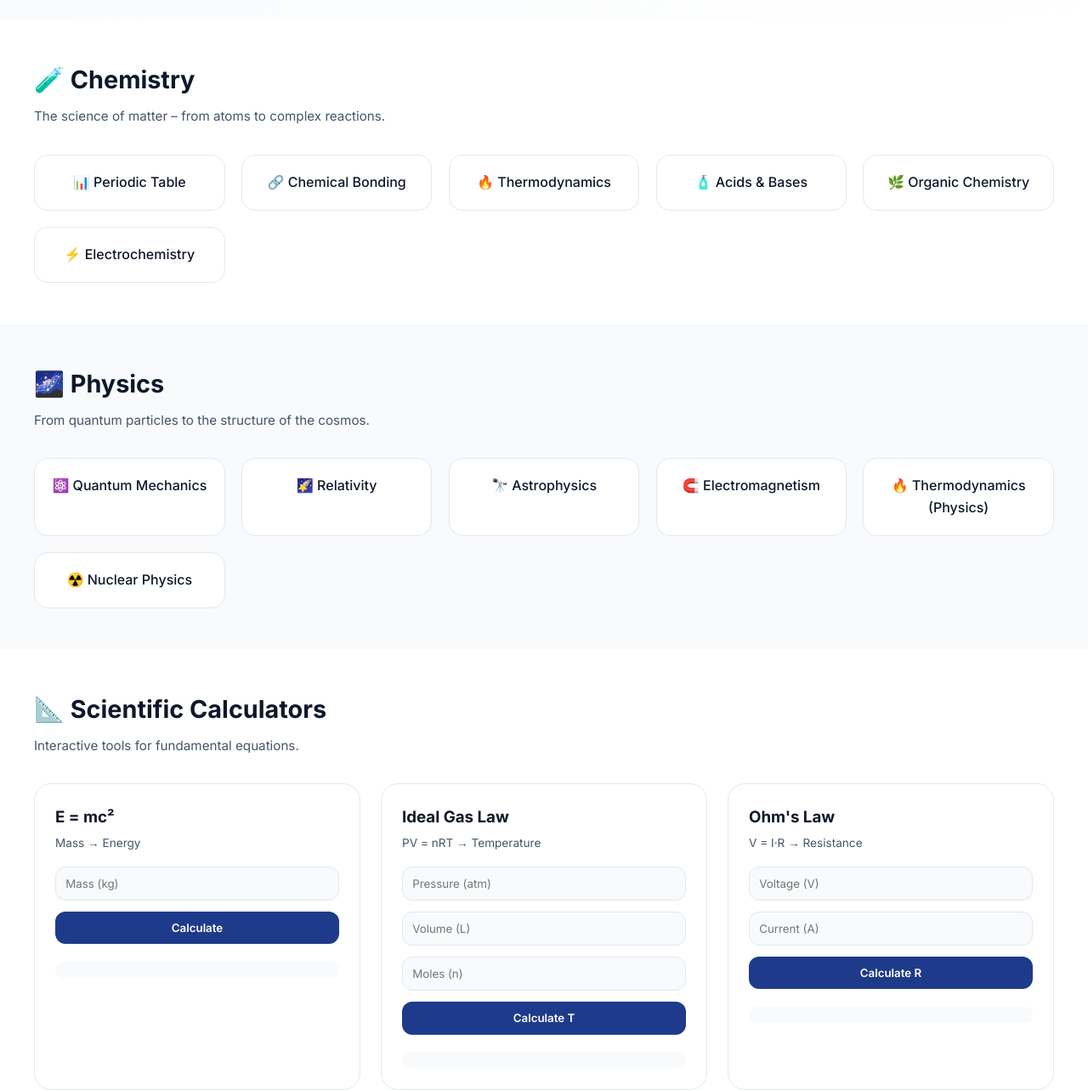
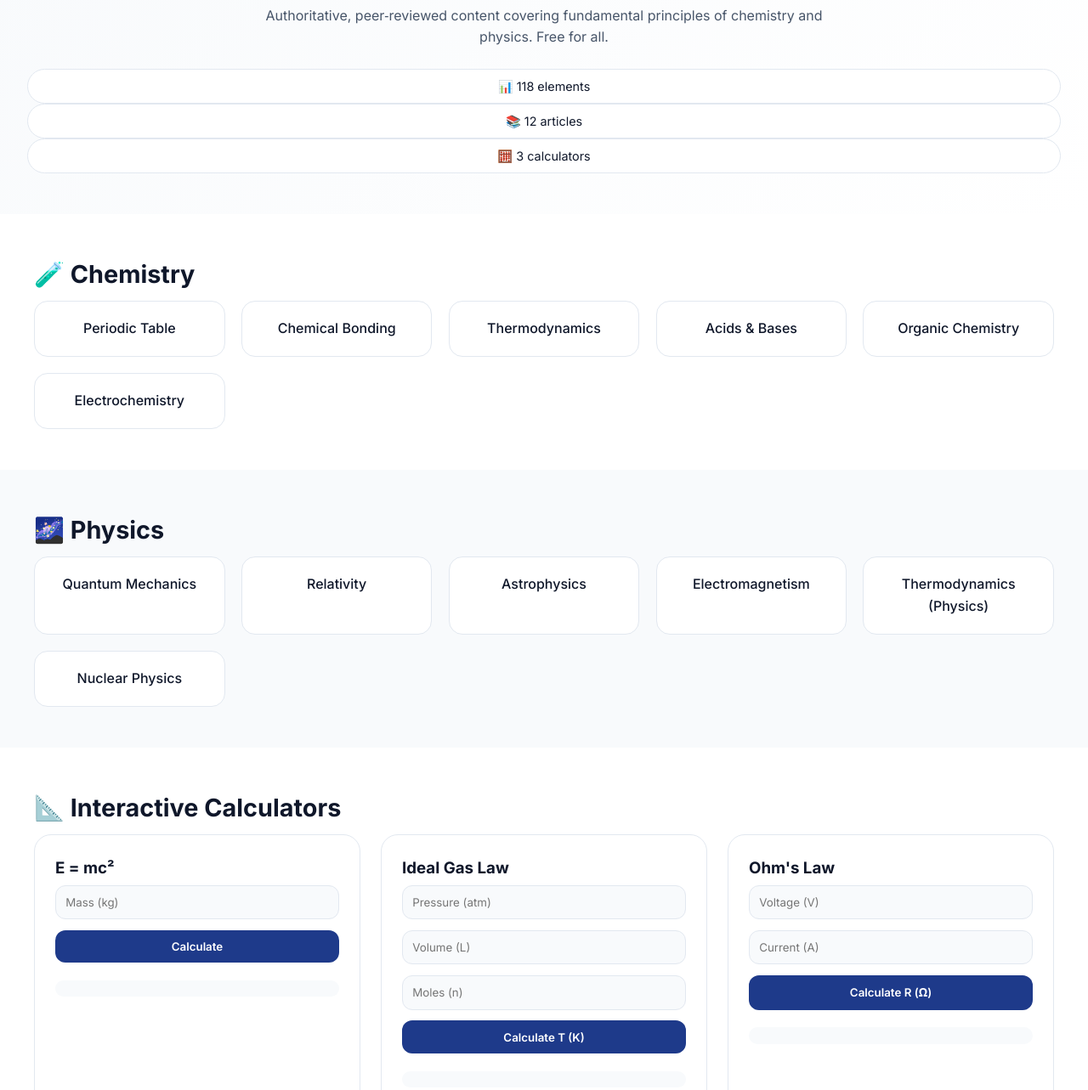
Before and after one commit to JakeOnPC1/JakeOnPC1.github.io, a plain HTML site: page index.html in a window 1280 px wide. Shown: the part 424-1707 px from the top of the page at 85% size. Drawn offline with Linux system fonts and the light colour scheme.

Commit message:
Update index.html

```diff
--- a/index.html
+++ b/index.html
@@ -3,54 +3,53 @@
 <head>
     <meta charset="UTF-8">
     <meta name="viewport" content="width=device-width, initial-scale=1.0">
-    <title>Netherscapian Department of Science | Official Encyclopedia</title>
+    <title>Netherscapian Department of Science</title>
     <link rel="stylesheet" href="style.css">
     <link href="https://fonts.googleapis.com/css2?family=Inter:opsz,wght@14..32,300;14..32,400;14..32,500;14..32,600;14..32,700&display=swap" rel="stylesheet">
 </head>
 <body>
     <header>
         <div class="header-container">
-            <div class="dept-name">
+            <div class="title">
                 <span class="emblem">⚛️</span>
                 <div>
                     <h1>Netherscapian Department of Science</h1>
-                    <p class="tagline">Chemistry & Physics Encyclopedia</p>
+                    <p class="sub">Official Chemistry & Physics Encyclopedia</p>
                 </div>
             </div>
-            <button class="theme-toggle" id="themeToggle" aria-label="Dark mode">🌙</button>
+            <button id="themeToggle" class="theme-btn">🌙 Dark mode</button>
         </div>
-        <nav class="main-nav">
+        <nav>
             <ul>
                 <li><a href="#home">Home</a></li>
                 <li><a href="#chemistry">Chemistry</a></li>
                 <li><a href="#physics">Physics</a></li>
-                <li><a href="#calculators">Tools</a></li>
+                <li><a href="#calculators">Calculators</a></li>
             </ul>
         </nav>
     </header>
 
     <main>
         <section id="home" class="hero">
-            <h2>Welcome to the <span class="highlight">Netherscapian</span> Science Hub</h2>
-            <p>Authoritative, open‑access encyclopedia covering fundamental principles of chemistry and physics. Developed for students, educators, and the curious mind.</p>
-            <div class="hero-stats">
-                <div class="stat"><strong>118</strong> Elements</div>
-                <div class="stat"><strong>12</strong> In‑depth Articles</div>
-                <div class="stat"><strong>3</strong> Interactive Calculators</div>
+            <h2>Welcome to the <span class="accent">Netherscapian</span> Science Hub</h2>
+            <p>Authoritative, peer‑reviewed content covering fundamental principles of chemistry and physics. Free for all.</p>
+            <div class="stats">
+                <div class="stat">📊 118 elements</div>
+                <div class="stat">📚 12 articles</div>
+                <div class="stat">🧮 3 calculators</div>
             </div>
         </section>
 
         <section id="chemistry" class="section">
             <div class="container">
                 <h2>🧪 Chemistry</h2>
-                <div class="section-desc">The science of matter – from atoms to complex reactions.</div>
                 <div class="card-grid">
-                    <a href="topics/chemistry/periodic-table.html" class="card">📊 Periodic Table</a>
-                    <a href="topics/chemistry/chemical-bonding.html" class="card">🔗 Chemical Bonding</a>
-                    <a href="topics/chemistry/thermodynamics.html" class="card">🔥 Thermodynamics</a>
-                    <a href="topics/chemistry/acids-bases.html" class="card">🧴 Acids & Bases</a>
-                    <a href="topics/chemistry/organic-chemistry.html" class="card">🌿 Organic Chemistry</a>
-                    <a href="topics/chemistry/electrochemistry.html" class="card">⚡ Electrochemistry</a>
+                    <a href="topics/chemistry/periodic-table.html" class="card">Periodic Table</a>
+                    <a href="topics/chemistry/chemical-bonding.html" class="card">Chemical Bonding</a>
+                    <a href="topics/chemistry/thermodynamics.html" class="card">Thermodynamics</a>
+                    <a href="topics/chemistry/acids-bases.html" class="card">Acids & Bases</a>
+                    <a href="topics/chemistry/organic-chemistry.html" class="card">Organic Chemistry</a>
+                    <a href="topics/chemistry/electrochemistry.html" class="card">Electrochemistry</a>
                 </div>
             </div>
         </section>
@@ -58,45 +57,40 @@
         <section id="physics" class="section alt-bg">
             <div class="container">
                 <h2>🌌 Physics</h2>
-                <div class="section-desc">From quantum particles to the structure of the cosmos.</div>
                 <div class="card-grid">
-                    <a href="topics/physics/quantum-mechanics.html" class="card">⚛️ Quantum Mechanics</a>
-                    <a href="topics/physics/relativity.html" class="card">🌠 Relativity</a>
-                    <a href="topics/physics/astrophysics.html" class="card">🔭 Astrophysics</a>
-                    <a href="topics/physics/electromagnetism.html" class="card">🧲 Electromagnetism</a>
-                    <a href="topics/physics/thermodynamics-physics.html" class="card">🔥 Thermodynamics (Physics)</a>
-                    <a href="topics/physics/nuclear-physics.html" class="card">☢️ Nuclear Physics</a>
+                    <a href="topics/physics/quantum-mechanics.html" class="card">Quantum Mechanics</a>
+                    <a href="topics/physics/relativity.html" class="card">Relativity</a>
+                    <a href="topics/physics/astrophysics.html" class="card">Astrophysics</a>
+                    <a href="topics/physics/electromagnetism.html" class="card">Electromagnetism</a>
+                    <a href="topics/physics/thermodynamics-physics.html" class="card">Thermodynamics (Physics)</a>
+                    <a href="topics/physics/nuclear-physics.html" class="card">Nuclear Physics</a>
                 </div>
             </div>
         </section>
 
         <section id="calculators" class="section">
             <div class="container">
-                <h2>📐 Scientific Calculators</h2>
-                <div class="section-desc">Interactive tools for fundamental equations.</div>
+                <h2>📐 Interactive Calculators</h2>
                 <div class="calc-grid">
                     <div class="calc-card">
                         <h3>E = mc²</h3>
-                        <p>Mass → Energy</p>
                         <input type="number" id="mass" placeholder="Mass (kg)">
                         <button onclick="calcEnergy()">Calculate</button>
                         <div id="energyResult" class="result"></div>
                     </div>
                     <div class="calc-card">
                         <h3>Ideal Gas Law</h3>
-                        <p>PV = nRT → Temperature</p>
                         <input type="number" id="pressure" placeholder="Pressure (atm)">
                         <input type="number" id="volume" placeholder="Volume (L)">
                         <input type="number" id="moles" placeholder="Moles (n)">
-                        <button onclick="calcTemp()">Calculate T</button>
+                        <button onclick="calcTemp()">Calculate T (K)</button>
                         <div id="tempResult" class="result"></div>
                     </div>
                     <div class="calc-card">
                         <h3>Ohm's Law</h3>
-                        <p>V = I·R → Resistance</p>
                         <input type="number" id="voltage" placeholder="Voltage (V)">
                         <input type="number" id="current" placeholder="Current (A)">
-                        <button onclick="calcResistance()">Calculate R</button>
+                        <button onclick="calcResistance()">Calculate R (Ω)</button>
                         <div id="resistanceResult" class="result"></div>
                     </div>
                 </div>
@@ -105,9 +99,9 @@
     </main>
 
     <footer>
-        <p>Netherscapian Department of Science — Open educational resource</p>
+        <p>Netherscapian Department of Science — open educational resource</p>
         <p class="credit">Made by JakeOn_PC</p>
-        <p class="small">© 2025 | All content freely available</p>
+        <p class="small">© 2025</p>
     </footer>
 
     <script src="script.js"></script>
```
